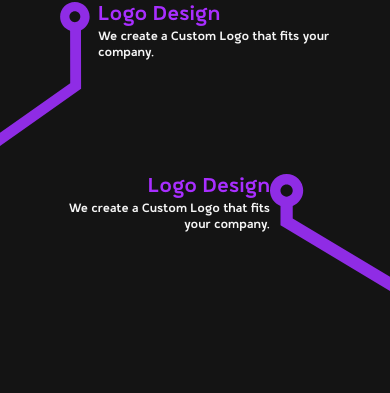
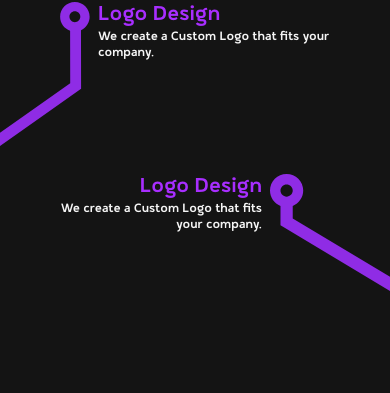
Before and after one commit to faceless-dev/purple-tree-website, a Next.js app: page / in a window 390 px wide. Shown: the part 1665-2058 px from the top of the page. Built offline with nearby package versions, Linux system fonts and the light colour scheme.

Commit message:
fiex a Margin issue with the branches

```diff
--- a/components/Branches.tsx
+++ b/components/Branches.tsx
@@ -54,7 +54,7 @@ export const Branches = ({ headline, subline }: BranchProbs) => {
           </div>
         </div>
         <div className="flex flex-row md:mt-[-8rem] pl-10 justify-end">
-          <div className="flex-col text-end lg:mr-[2rem] md:space-y-3">
+          <div className="flex-col text-end lg:mr-[2rem] mr-2 md:space-y-3">
             <label className="text-purple md:text-4xl text-xl">
               Logo Design
             </label>
```
